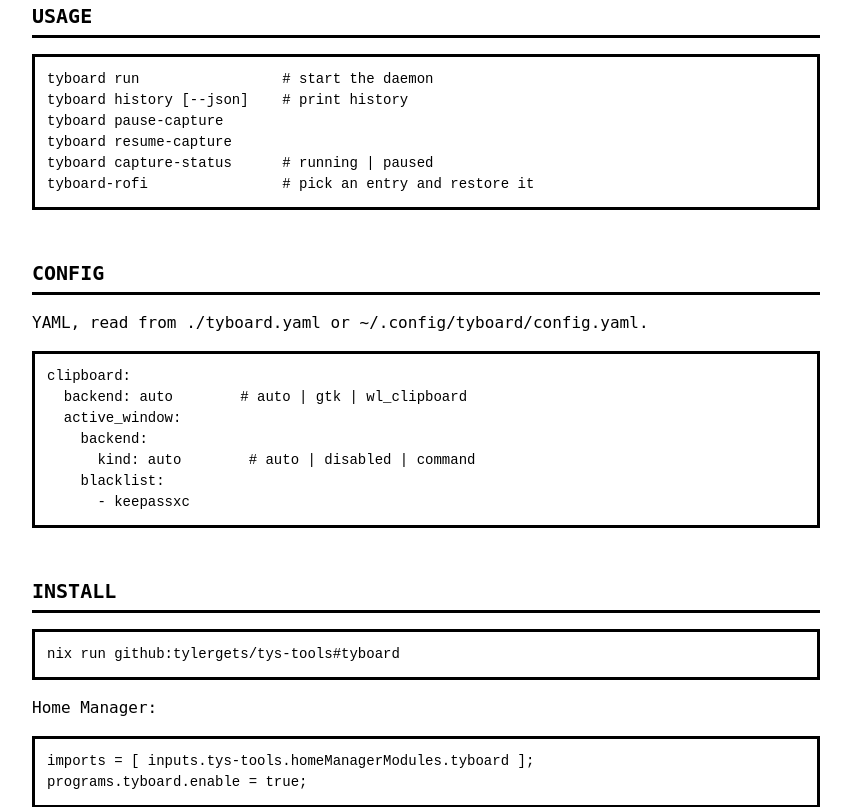
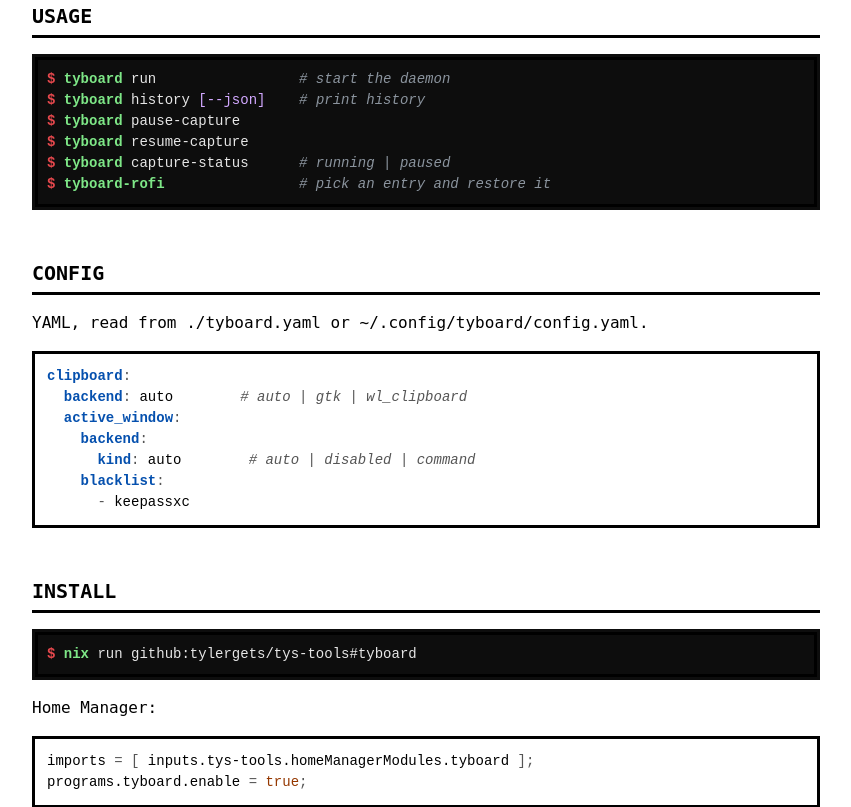
Before and after one commit to tylergets/tys-tools, a Vue app in the folder site/: page /tyboard in a window 1280 px wide. Shown: the part 1020-1827 px from the top of the page, without its empty margins (214-1065 px from the left). Built offline with nearby package versions, Linux system fonts and the light colour scheme.

Commit message:
chore: improve site design

```diff
--- /dev/null
+++ b/site/src/CodeBlock.vue
@@ -0,0 +1,14 @@
+<script setup>
+import { computed } from "vue";
+import { highlight } from "./highlight.js";
+
+const props = defineProps({
+  code: { type: String, required: true },
+  lang: { type: String, default: "" },
+});
+const html = computed(() => highlight(props.code, props.lang));
+</script>
+
+<template>
+  <pre :class="['code', lang && `lang-${lang}`]"><code v-html="html"></code></pre>
+</template>
--- /dev/null
+++ b/site/src/highlight.js
@@ -0,0 +1,87 @@
+// Tiny syntax highlighter for the site's code blocks: YAML configs, shell usage and Nix
+// snippets. Each line is scanned into tokens and rendered as <span class="tok-…">. Text is
+// escaped here, so the result is safe to insert as HTML.
+
+const escape = (text) =>
+  text.replace(/&/g, "&amp;").replace(/</g, "&lt;").replace(/>/g, "&gt;");
+
+const span = (kind, text) => (kind ? `<span class="tok-${kind}">${escape(text)}</span>` : escape(text));
+
+/// Scan `line` with `rules` (ordered [kind, sticky regex]) into tokens; unmatched text is plain.
+function scan(line, rules) {
+  const tokens = [];
+  let at = 0;
+  let plain = "";
+  while (at < line.length) {
+    let hit = null;
+    for (const [kind, re] of rules) {
+      re.lastIndex = at;
+      const m = re.exec(line);
+      if (m && m[0].length > 0) {
+        hit = [kind, m[0]];
+        break;
+      }
+    }
+    if (hit) {
+      if (plain) tokens.push([null, plain]), (plain = "");
+      tokens.push(hit);
+      at += hit[1].length;
+    } else {
+      plain += line[at++];
+    }
+  }
+  if (plain) tokens.push([null, plain]);
+  return tokens;
+}
+
+const render = (tokens) => tokens.map(([kind, text]) => span(kind, text)).join("");
+
+// YAML: comments, `key:` at the start of a line or in a flow mapping, strings, numbers,
+// booleans/null, and flow punctuation. Everything else is a plain scalar.
+const yamlRules = [
+  ["comment", /#.*$/y],
+  ["key", /(?<=^\s*(?:- )?|[{,]\s*)[\w.\-"']+(?=\s*:(?:\s|$))/y],
+  ["punct", /:(?=\s|$)|^\s*-(?=\s)|[{}\[\],]/y],
+  ["str", /"(?:[^"\\]|\\.)*"|'(?:[^']|'')*'/y],
+  ["bool", /(?<![\w.-])(?:true|false|null|yes|no|~)(?![\w.-])/y],
+  ["num", /(?<![\w.-])[-+]?\d+(?:\.\d+)?(?![\w.-])/y],
+];
+
+const yaml = (line) => render(scan(line, yamlRules));
+
+// Shell: the first word of a command is the program; flags, [optional] and <placeholder>
+// arguments, redirects and comments stand out. Lines run by a known program get a prompt.
+const PROMPT = /^(?:ty[a-z-]*|nix|cargo|npm|git)$/;
+const shellRules = [
+  ["comment", /(?<=^|\s)#.*$/y],
+  ["cmd", /^\s*[\w./-]+/y],
+  ["flag", /(?<=\s)--?[a-z][\w-]*/y],
+  ["arg", /\[[^\]]*\]|<[^>]*>/y],
+  ["str", /"(?:[^"\\]|\\.)*"|'[^']*'/y],
+  ["punct", /(?<=\s)(?:\||&&|>|<|;)(?=\s|$)/y],
+];
+
+function shell(line) {
+  const tokens = scan(line, shellRules);
+  const cmd = tokens.find(([kind]) => kind === "cmd");
+  const prompt = cmd && PROMPT.test(cmd[1].trim()) ? `<span class="tok-prompt">$ </span>` : "";
+  return prompt + render(tokens);
+}
+
+// Nix: enough for flake snippets.
+const nixRules = [
+  ["comment", /#.*$/y],
+  ["str", /"(?:[^"\\]|\\.)*"/y],
+  ["bool", /(?<![\w.-])(?:true|false|null)(?![\w.-])/y],
+  ["punct", /[=;{}\[\]]/y],
+];
+
+const nix = (line) => render(scan(line, nixRules));
+
+const languages = { yaml, shell, nix };
+
+/// Highlight `code` as `lang` ("yaml" | "shell" | "nix"); unknown languages are escaped only.
+export function highlight(code, lang) {
+  const line = languages[lang] ?? escape;
+  return code.split("\n").map(line).join("\n");
+}
--- a/site/src/pages/Home.vue
+++ b/site/src/pages/Home.vue
@@ -2,6 +2,20 @@
 import { tools, license } from "../tools.js";
 import deps from "virtual:cargo-deps";
 import ToolIcon from "../ToolIcon.vue";
+import CodeBlock from "../CodeBlock.vue";
+
+const tryOne = `# try one
+nix run github:tylergets/tys-tools#tyshot
+
+# install all of them
+nix profile install github:tylergets/tys-tools`;
+const homeManager = `inputs.tys-tools.url = "github:tylergets/tys-tools";
+
+imports = [ inputs.tys-tools.homeManagerModules.default ];
+programs.tyboard.enable = true;
+programs.tyshot.enable = true;`;
+const fromSource = `nix develop
+cargo run -p tyboard -- run`;
 </script>
 
 <template>
@@ -46,18 +60,9 @@ import ToolIcon from "../ToolIcon.vue";
 
   <h2>Install</h2>
   <p>Everything lives in one Nix flake.</p>
-  <pre><code># try one
-nix run github:tylergets/tys-tools#tyshot
-
-# install all of them
-nix profile install github:tylergets/tys-tools</code></pre>
+  <CodeBlock :code="tryOne" lang="shell" />
   <p>Home Manager, all tools at once:</p>
-  <pre><code>inputs.tys-tools.url = "github:tylergets/tys-tools";
-
-imports = [ inputs.tys-tools.homeManagerModules.default ];
-programs.tyboard.enable = true;
-programs.tyshot.enable = true;</code></pre>
+  <CodeBlock :code="homeManager" lang="nix" />
   <p>From source:</p>
-  <pre><code>nix develop
-cargo run -p tyboard -- run</code></pre>
+  <CodeBlock :code="fromSource" lang="shell" />
 </template>
--- a/site/src/pages/Tool.vue
+++ b/site/src/pages/Tool.vue
@@ -2,6 +2,7 @@
 import { computed } from "vue";
 import { findTool, repo } from "../tools.js";
 import ToolIcon from "../ToolIcon.vue";
+import CodeBlock from "../CodeBlock.vue";
 
 const props = defineProps({ name: { type: String, required: true } });
 const tool = computed(() => findTool(props.name));
@@ -30,20 +31,22 @@ const tool = computed(() => findTool(props.name));
     </template>
 
     <h2>Usage</h2>
-    <pre><code>{{ tool.usage }}</code></pre>
+    <CodeBlock :code="tool.usage" lang="shell" />
 
     <h2>Config</h2>
     <p>
       YAML, read from <code>./{{ tool.name }}.yaml</code> or
       <code>~/.config/{{ tool.name }}/config.yaml</code>.
     </p>
-    <pre><code>{{ tool.config }}</code></pre>
+    <CodeBlock :code="tool.config" lang="yaml" />
 
     <h2>Install</h2>
-    <pre><code>nix run github:tylergets/tys-tools#{{ tool.name }}</code></pre>
+    <CodeBlock :code="`nix run github:tylergets/tys-tools#${tool.name}`" lang="shell" />
     <p>Home Manager:</p>
-    <pre><code>imports = [ inputs.tys-tools.homeManagerModules.{{ tool.name }} ];
-programs.{{ tool.name }}.enable = true;</code></pre>
+    <CodeBlock
+      :code="`imports = [ inputs.tys-tools.homeManagerModules.${tool.name} ];\nprograms.${tool.name}.enable = true;`"
+      lang="nix"
+    />
 
     <p>
       <a :href="`${repo}/tree/main/crates/${tool.name}`">Full README</a>
--- a/site/src/styles/global.css
+++ b/site/src/styles/global.css
@@ -4,6 +4,22 @@
   --muted: #555;
   --accent: #e5484d;
   --rule: 3px solid var(--fg);
+
+  /* YAML and Nix tokens, on the page background */
+  --tok-key: #0550ae;
+  --tok-str: #0a7a4a;
+  --tok-num: #8250df;
+  --tok-bool: #953800;
+  --tok-comment: var(--muted);
+
+  /* Shell blocks: always a dark terminal */
+  --term-bg: #0d0d0d;
+  --term-fg: #e6e6e6;
+  --term-cmd: #7ee787;
+  --term-flag: #79c0ff;
+  --term-arg: #d2a8ff;
+  --term-str: #ffa657;
+  --term-comment: #8b949e;
 }
 
 @media (prefers-color-scheme: dark) {
@@ -11,6 +27,10 @@
     --bg: #000;
     --fg: #fff;
     --muted: #aaa;
+    --tok-key: #79c0ff;
+    --tok-str: #7ee787;
+    --tok-num: #d2a8ff;
+    --tok-bool: #ffa657;
   }
 }
 
@@ -161,6 +181,75 @@ code {
   font-family: inherit;
 }
 
+/* Highlighted code (CodeBlock.vue) */
+.lang-yaml .tok-key,
+.lang-nix .tok-key {
+  color: var(--tok-key);
+  font-weight: 700;
+}
+
+.lang-yaml .tok-str,
+.lang-nix .tok-str {
+  color: var(--tok-str);
+}
+
+.lang-yaml .tok-num {
+  color: var(--tok-num);
+}
+
+.lang-yaml .tok-bool,
+.lang-nix .tok-bool {
+  color: var(--tok-bool);
+}
+
+.lang-yaml .tok-punct,
+.lang-nix .tok-punct {
+  color: var(--muted);
+}
+
+.tok-comment {
+  color: var(--tok-comment);
+  font-style: italic;
+}
+
+.lang-shell {
+  background: var(--term-bg);
+  color: var(--term-fg);
+  border-color: var(--term-bg);
+  box-shadow: 0 0 0 3px var(--fg) inset;
+}
+
+.lang-shell .tok-prompt {
+  color: var(--accent);
+  font-weight: 700;
+  user-select: none;
+}
+
+.lang-shell .tok-cmd {
+  color: var(--term-cmd);
+  font-weight: 700;
+}
+
+.lang-shell .tok-flag {
+  color: var(--term-flag);
+}
+
+.lang-shell .tok-arg {
+  color: var(--term-arg);
+}
+
+.lang-shell .tok-str {
+  color: var(--term-str);
+}
+
+.lang-shell .tok-punct {
+  color: var(--term-comment);
+}
+
+.lang-shell .tok-comment {
+  color: var(--term-comment);
+}
+
 footer {
   border-top: var(--rule);
   margin-top: 64px;
```
Also changed, not shown: 1 other file (tests, documents, lock files or other folders).
